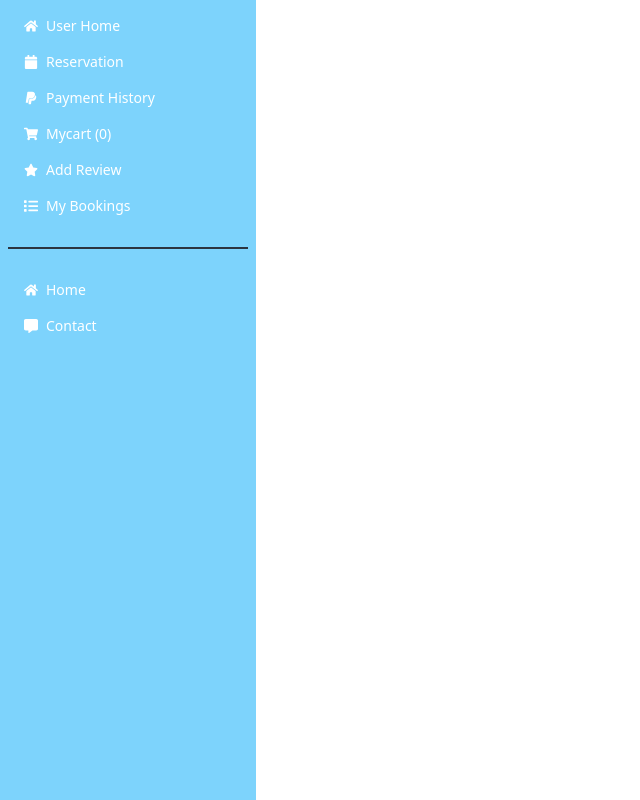
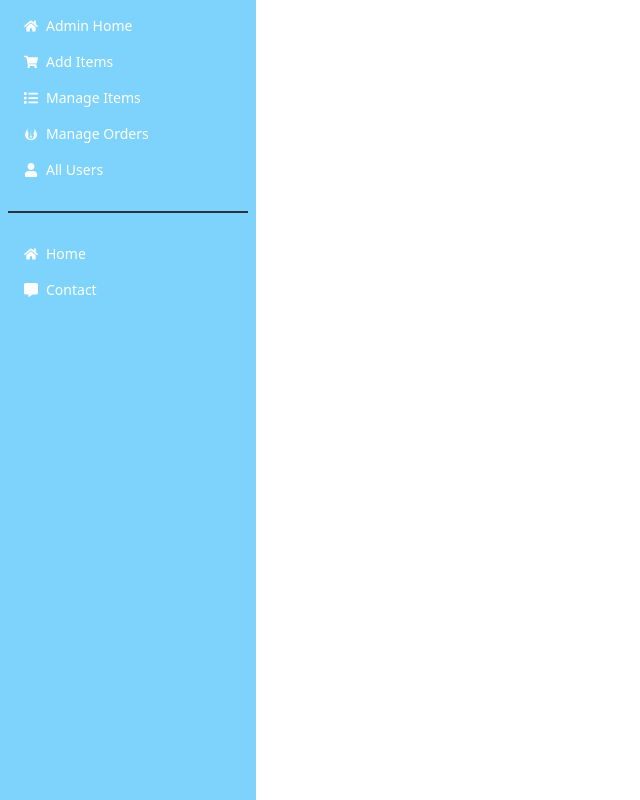
Before and after one commit to sarkarniloy102/The-Chocolate-Gallery, a React (Vite) app: page /dashboard in a window 1280 px wide. Shown: the whole page, without its empty margins (0-640 px from the left). Built offline with nearby package versions, Linux system fonts and the light colour scheme; no server answers.

Commit message:
access all users by admin dashboard

```diff
--- a/src/Layout/Dashboard.jsx
+++ b/src/Layout/Dashboard.jsx
@@ -1,4 +1,4 @@
-import { FaCalendar, FaHome, FaList, FaPaypal, FaShoppingCart } from "react-icons/fa";
+import {  FaCalendar, FaHome, FaJediOrder, FaList, FaPaypal, FaShoppingCart, FaUser } from "react-icons/fa";
 import { FaMessage, FaStar } from "react-icons/fa6";
 import { NavLink, Outlet } from "react-router-dom";
 import useCart from "../Hooks/useCart";
@@ -6,12 +6,50 @@ import useCart from "../Hooks/useCart";
 
 const Dashboard = () => {
     const [cart] = useCart();
+
+    const isAdmin = true;
     return (
         <div className="flex">
             {/* side bar */}
             <div className="w-64 min-h-screen bg-sky-300">
                 <ul className="menu text-white">
+                    {
+                        isAdmin ? <>
                             <li>
+                                <NavLink to={"/dashboard/adminHome"}>
+                                    <FaHome ></FaHome>
+                                    Admin Home
+                                </NavLink>
+                            </li>
+                            <li>
+                                <NavLink to={"/dashboard/addItems"}>
+                                    <FaShoppingCart></FaShoppingCart>
+                                    Add Items
+                                </NavLink>
+                            </li>
+                            <li>
+                                <NavLink to={"/dashboard/manageItems"}>
+                                    <FaList></FaList>
+                                    Manage Items
+                                </NavLink>
+                            </li>
+
+                            <li>
+                                <NavLink to={"/dashboard/manageOrders"}>
+                                    <FaJediOrder></FaJediOrder>
+                                    Manage Orders
+                                </NavLink>
+                            </li>
+
+                            <li>
+                                <NavLink to={"/dashboard/allUsers"}>
+                                    <FaUser></FaUser>
+                                   All Users
+                                </NavLink>
+                            </li>
+                           </>
+
+                            : <><li>
                                 <NavLink to={"/dashboard/userHome"}>
                                     <FaHome ></FaHome>
                                     User Home
@@ -46,11 +84,13 @@ const Dashboard = () => {
                                         <FaList></FaList>
                                         My Bookings
                                     </NavLink>
-                    </li>
+                                </li></>
+                    }
 
                     {/* divider */}
                     <div className="divider divider-neutral"></div>
                     {/*  */}
+                    {/* shared list with admin and user */}
                     <li>
                         <NavLink to={"/"}>
                             <FaHome ></FaHome>
--- /dev/null
+++ b/src/Pages/Dashboard/Admin/Allusers/Allusers.jsx
@@ -0,0 +1,71 @@
+import { useQuery } from "@tanstack/react-query";
+import SectionTitle from "../../../../Shared/SectionTitle/SectionTitle";
+import useAxiosSecure from "../../../../Hooks/useAxiosSecure";
+import { FaTrash, FaUserSecret } from "react-icons/fa";
+
+const Allusers = () => {
+    const axiosSecure = useAxiosSecure();
+
+    const { data: users = [] } = useQuery({
+        queryKey: ["users"],
+        queryFn: async () => {
+            const res = await axiosSecure.get('/users');
+            return res.data;
+        }
+    })
+    return (
+        <div>
+            <SectionTitle heading={"MANAGE USERS"} subheading={"How Many?"} ></SectionTitle>
+            <div className=" mx-auto py-6  rounded-xl shadow-lg border w-[75%]">
+                <div className="flex justify-evenly items-center">
+                    <h2 className="text-3xl text-black">Total Users: {users.length}</h2>
+
+                </div>
+                {/* table */}
+                <div className="overflow-x-auto m-10 rounded-md shadow-lg border text-black">
+                    <table className="table ">
+                        {/* head */}
+                        <thead className="bg-yellow-500 text-white text-normal">
+                            <tr>
+                                <th>Serial No</th>
+                                <th>Name</th>
+                                <th>Email</th>
+                                <th>Role</th>
+                                <th>Auction</th>
+                            </tr>
+                        </thead>
+                        <tbody>
+                            {/* map cart */}
+                            {
+                                users.map((user, idx) =>
+                                    <tr  key={user._id}>
+                                        <th> {idx + 1} </th>
+
+                                        <td>
+                                            {user.name}
+                                        </td>
+                                        <td>{user.email}</td>
+
+                                        <th>
+                                            <button className="btn btn-ghost  " ><FaUserSecret className="text-xl" /></button>
+                                        </th>
+
+                                        <th>
+                                            <button className="btn btn-ghost  text-red-600" ><FaTrash className="text-xl"></FaTrash></button>
+                                        </th>
+                                    </tr>
+                                )
+                            }
+
+
+                        </tbody>
+
+
+                    </table>
+                </div>
+            </div>
+        </div>
+    );
+};
+
+export default Allusers;
```
Also changed, not shown: src/Routes/Router.jsx (+7 -0 lines). Lines whose indentation alone changed are shown as unchanged.
